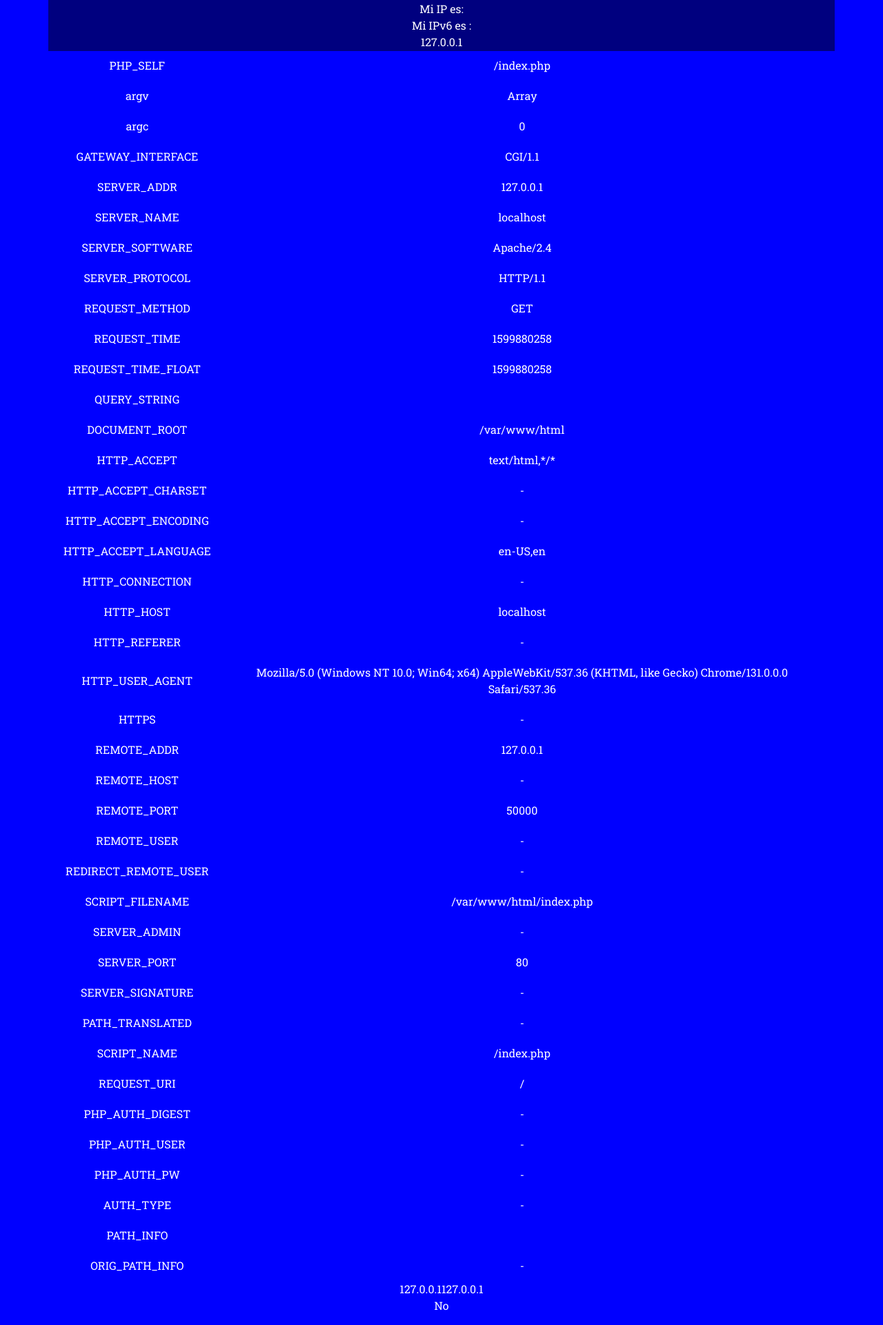
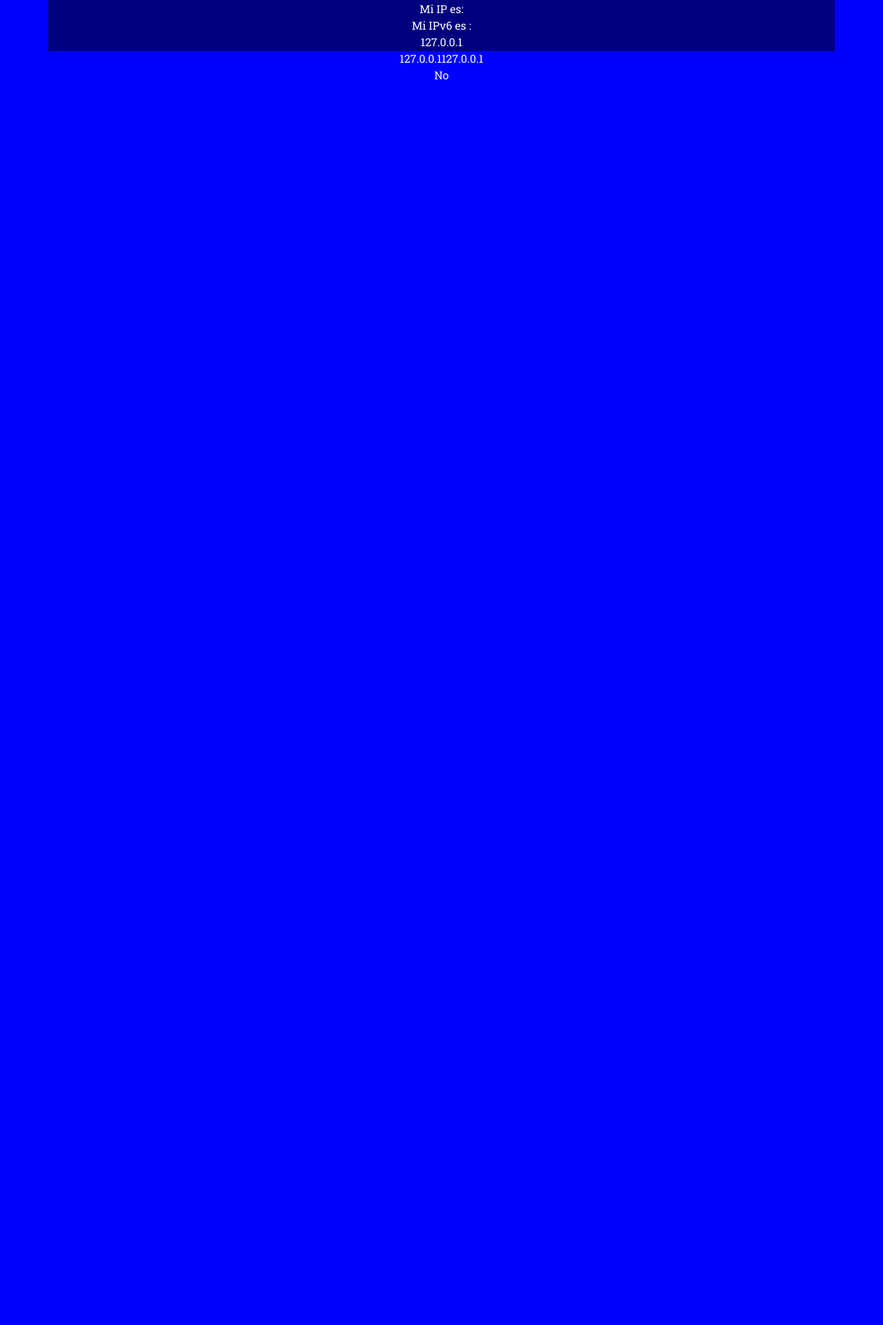
Before and after one commit to lrmaldo/paginawebipv6, a PHP site: page / in a window 1280 px wide. Shown: the part 370-2291 px from the top of the page at 69% size. After the commit the page ends 486 px from the top, so only its background shows below. Run offline with PHP 8.4, Linux system fonts and the light colour scheme; some libraries are stand-ins or nearby versions; some web fonts are replaced.

Commit message:
camboo en el comando

```diff
--- a/index.php
+++ b/index.php
@@ -323,59 +323,9 @@
 <div id="address"></div>
 <?php $localIP = getHostByName(getHostName());
 echo $localIP;
+echo '<br>';
 
-$indicesServer = array('PHP_SELF',
-'argv',
-'argc',
-'GATEWAY_INTERFACE',
-'SERVER_ADDR',
-'SERVER_NAME',
-'SERVER_SOFTWARE',
-'SERVER_PROTOCOL',
-'REQUEST_METHOD',
-'REQUEST_TIME',
-'REQUEST_TIME_FLOAT',
-'QUERY_STRING',
-'DOCUMENT_ROOT',
-'HTTP_ACCEPT',
-'HTTP_ACCEPT_CHARSET',
-'HTTP_ACCEPT_ENCODING',
-'HTTP_ACCEPT_LANGUAGE',
-'HTTP_CONNECTION',
-'HTTP_HOST',
-'HTTP_REFERER',
-'HTTP_USER_AGENT',
-'HTTPS',
-'REMOTE_ADDR',
-'REMOTE_HOST',
-'REMOTE_PORT',
-'REMOTE_USER',
-'REDIRECT_REMOTE_USER',
-'SCRIPT_FILENAME',
-'SERVER_ADMIN',
-'SERVER_PORT',
-'SERVER_SIGNATURE',
-'PATH_TRANSLATED',
-'SCRIPT_NAME',
-'REQUEST_URI',
-'PHP_AUTH_DIGEST',
-'PHP_AUTH_USER',
-'PHP_AUTH_PW',
-'AUTH_TYPE',
-'PATH_INFO',
-'ORIG_PATH_INFO') ;
-
-echo '<table cellpadding="10">' ;
-foreach ($indicesServer as $arg) {
-    if (isset($_SERVER[$arg])) {
-        echo '<tr><td>'.$arg.'</td><td>' . $_SERVER[$arg] . '</td></tr>' ;
-    }
-    else {
-        echo '<tr><td>'.$arg.'</td><td>-</td></tr>' ;
-    }
-}
-echo '</table>' ;
-$command="/sbin/ifconfig vlan704 | grep 'inet6' | awk '/inet6/{print $2}' ";
+$command="/sbin/nslookup web.satt-link.net  ";
 echo $localIP;
 $primer_resultado = explode(" ",$localIP);
 echo $primer_resultado[0];
```
